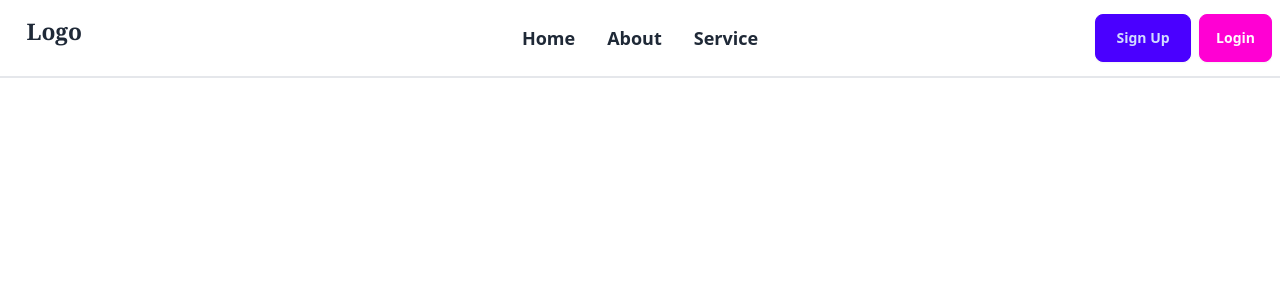
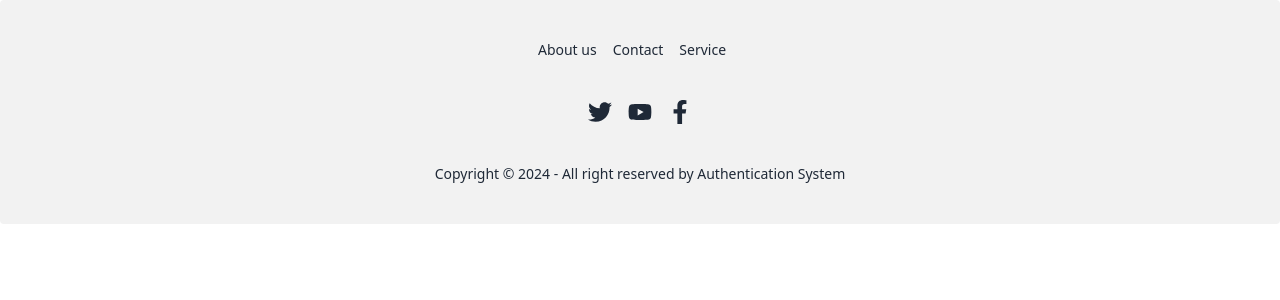
Before and after one commit to PrinceInScripts/Full-Stack-Authentication-System, a React (Create React App) app in the folder client/: page / in a window 1280 px wide. Shown: the top 300 px of the page. Built offline with nearby package versions, Linux system fonts and the light colour scheme.

Commit message:
done footer component

```diff
--- a/client/src/App.js
+++ b/client/src/App.js
@@ -4,13 +4,14 @@ import { useEffect } from 'react';
 import { toast } from 'react-toastify';
 import Navbar from './components/Navbar/Navbar';
 import { Route, Routes } from 'react-router-dom';
+import Footer from './components/Footer/Footer';
 
 function App() {
 
 
   return (
    <Routes>
-    <Route path='/' element={<Navbar/>}/>
+    <Route path='/' element={<Footer/>}/>
    </Routes>
   );
 }
--- /dev/null
+++ b/client/src/components/Footer/Footer.jsx
@@ -0,0 +1,29 @@
+import React from "react";
+import { FaTwitter, FaYoutube, FaFacebookF } from "react-icons/fa";
+
+function Footer() {
+  const date = new Date();
+  const year = date.getFullYear();
+  return (
+    <footer className="footer footer-center p-10 bg-base-200 text-base-content rounded">
+      <nav className="grid grid-flow-col gap-4">
+        <a className="link link-hover">About us</a>
+        <a className="link link-hover">Contact</a>
+        <a className="link link-hover">Service</a>
+        <a className="link link-hover"></a>
+      </nav>
+      <nav>
+        <div className="grid grid-flow-col gap-4">
+          <FaTwitter size={24} />
+          <FaYoutube size={24} />
+          <FaFacebookF size={24} />
+        </div>
+      </nav>
+      <aside>
+        <p>Copyright © {year} - All right reserved by Authentication System</p>
+      </aside>
+    </footer>
+  );
+}
+
+export default Footer;
```
